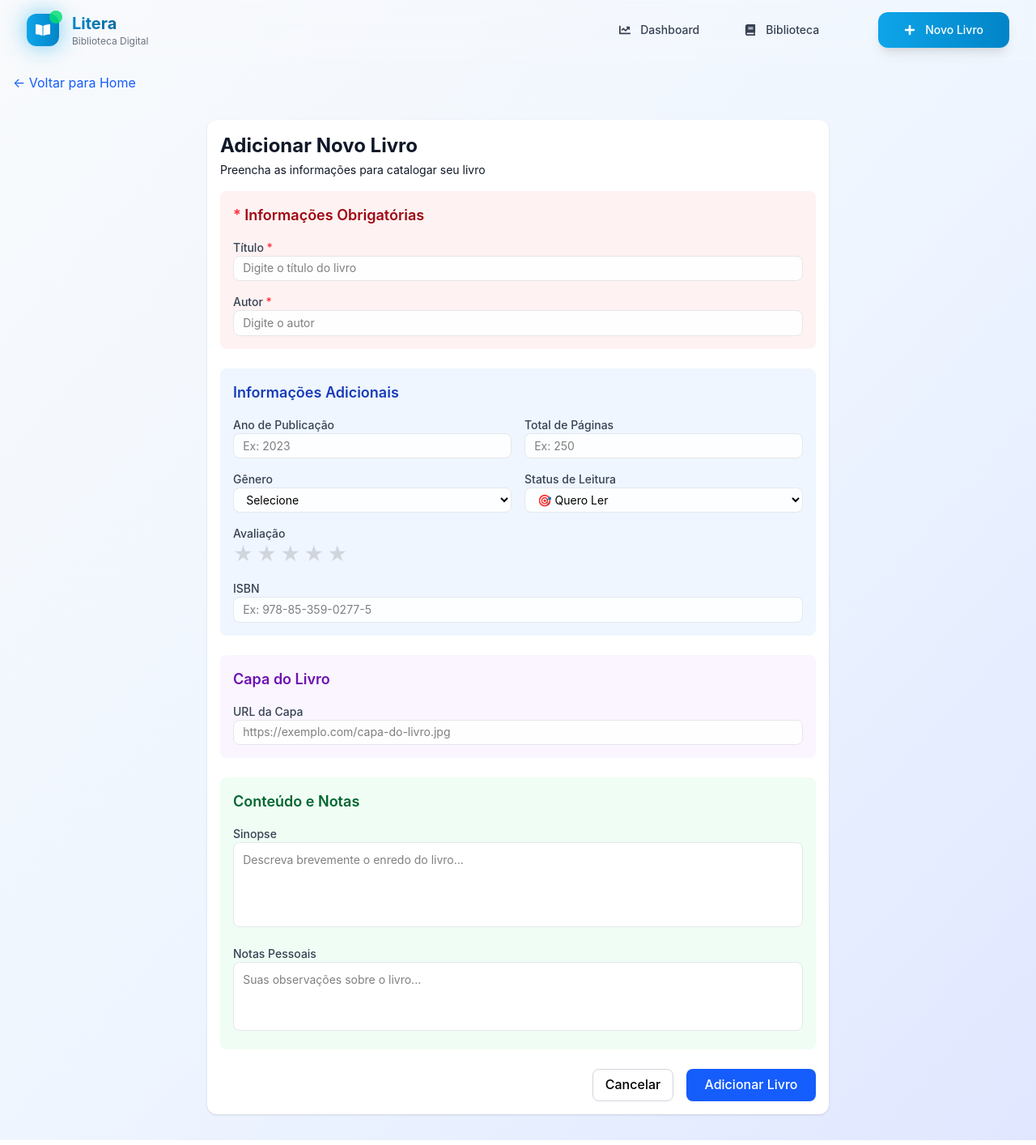
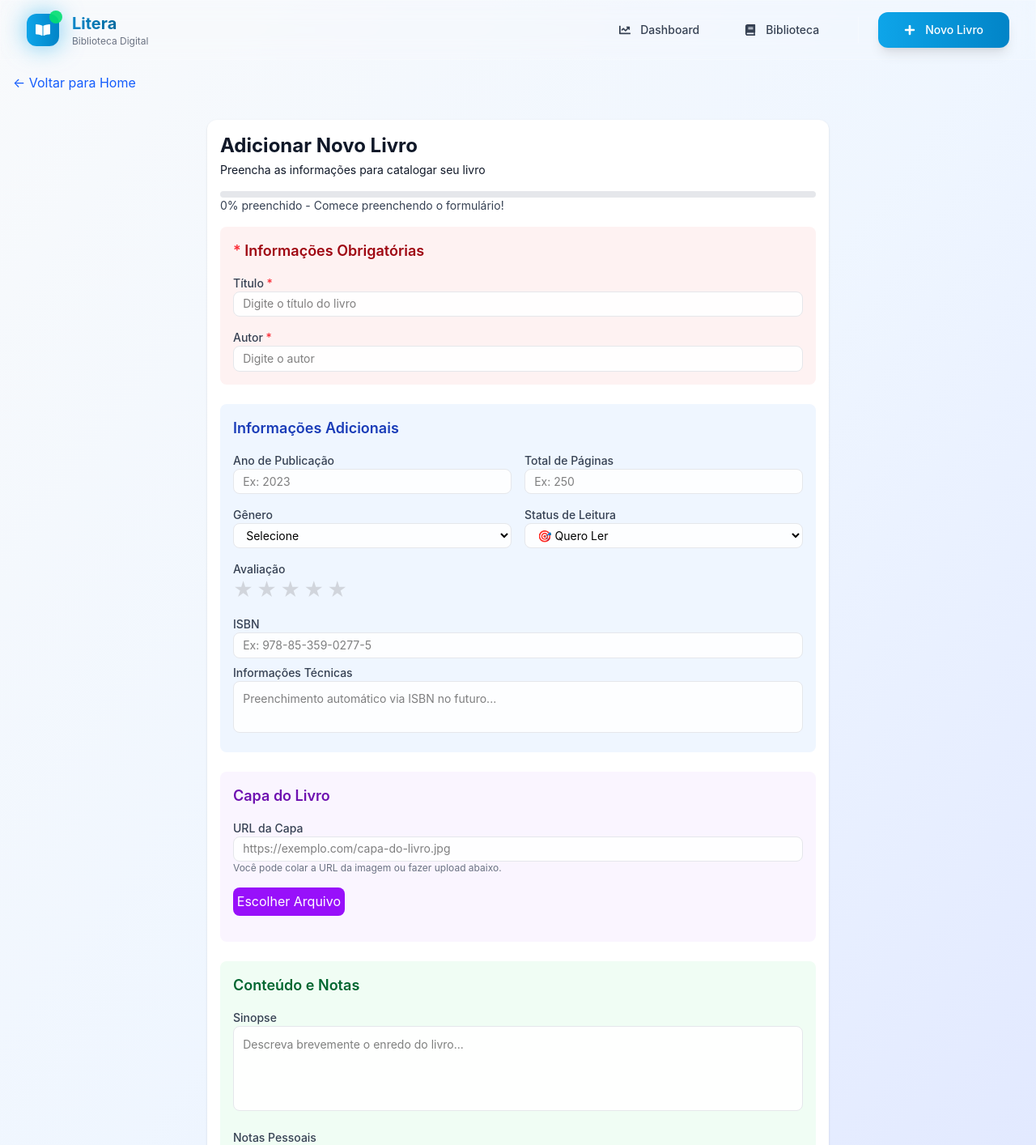
Before and after one commit to RenataARocha/Litera, a Next.js app: page /books/new in a window 1280 px wide. Shown: the top 1414 px of the page at 81% size. Built offline with nearby package versions, Linux system fonts and the light colour scheme.

Commit message:
feat: barra de progresso interativa e botão estilizado no upload da capa

```diff
--- a/src/app/books/new/page.tsx
+++ b/src/app/books/new/page.tsx
@@ -19,6 +19,7 @@
     isbn: '',
     description: '',
     notes: '',
+    techInfo: '',
   });
 
   const handleChange = (
@@ -43,6 +44,35 @@
     router.push('/books');
   };
 
+  // Calcula progresso do formulário
+  const progress = () => {
+    let filled = 0;
+    if (formData.title) filled += 1;
+    if (formData.author) filled += 1;
+    if (formData.year) filled += 1;
+    if (formData.pages) filled += 1;
+    if (formData.genre) filled += 1;
+    if (formData.cover) filled += 1;
+    return Math.floor((filled / 6) * 100);
+  };
+
+  // Mensagem motivadora
+  const progressMessage = () => {
+    const p = progress();
+    if (p === 0) return 'Comece preenchendo o formulário!';
+    if (p <= 40) return 'Você está indo bem!';
+    if (p <= 80) return 'Quase lá!';
+    return 'Uau! Formulário quase completo!';
+  };
+
+  // Cor da barra de progresso
+  const progressColor = () => {
+    const p = progress();
+    if (p <= 40) return 'bg-red-500';
+    if (p <= 80) return 'bg-yellow-400';
+    return 'bg-blue-600';
+  };
+
   return (
     <div>
       {/* Botão Voltar para Home */}
@@ -54,6 +84,7 @@
           ← Voltar para Home
         </button>
       </div>
+
       <div className="flex items-center justify-center min-h-screen" style={{ margin: '2rem' }}>
         <div className="max-w-3xl w-full p-4 bg-white rounded-xl shadow" style={{ margin: 'auto', padding: '1rem', boxSizing: 'border-box' }}>
           {/* Header */}
@@ -62,6 +93,14 @@
               Adicionar Novo Livro
             </h1>
             <p className="text-sm text-gray-900">Preencha as informações para catalogar seu livro</p>
+          </div>
+
+          {/* Barra de progresso */}
+          <div className="mb-4">
+            <div className="w-full bg-gray-200 rounded-full h-2 mb-1" role="progressbar" aria-valuenow={progress()} aria-valuemin={0} aria-valuemax={100}>
+              <div className={`${progressColor()} h-2 rounded-full transition-all duration-500`} style={{ width: `${progress()}%` }} />
+            </div>
+            <p className="text-sm text-gray-700" style={{ marginBottom: '1rem' }}>{progress()}% preenchido - {progressMessage()}</p>
           </div>
 
           <form
@@ -217,7 +256,7 @@
                 </div>
               </div>
 
-              {/* ISBN */}
+              {/* ISBN e Informações Técnicas */}
               <div style={{ marginTop: '1rem' }}>
                 <label className="block text-sm font-medium text-gray-700 mb-1">ISBN</label>
                 <input
@@ -230,6 +269,20 @@
                   placeholder="Ex: 978-85-359-0277-5"
                 />
               </div>
+
+              <div style={{ marginTop: '0.5rem' }}>
+                <label className="block text-sm font-medium text-gray-700 mb-1">Informações Técnicas</label>
+                <textarea
+                  name="techInfo"
+                  value={formData.techInfo}
+                  onChange={handleChange}
+                  rows={2}
+                  className="w-full px-3 py-2 text-sm border bg-white/90 border-gray-200 rounded-lg focus:outline-none focus:ring-2 focus:ring-blue-500 focus:border-transparent resize-none"
+                  style={{ padding: '0.7rem' }}
+                  placeholder="Preenchimento automático via ISBN no futuro..."
+                  readOnly
+                />
+              </div>
             </div>
 
             {/* Capa */}
@@ -237,31 +290,63 @@
               <h3 className="text-lg font-semibold text-purple-800" style={{ marginBottom: '1rem' }}>
                 Capa do Livro
               </h3>
-              <div>
-                <label className="block text-sm font-medium text-gray-700 mb-1">URL da Capa</label>
+
+              {/* Input de URL */}
+              <div style={{ marginBottom: '1rem' }}>
+                <label htmlFor="cover-url" className="block text-sm font-medium text-gray-700 mb-1">
+                  URL da Capa
+                </label>
                 <input
+                  id="cover-url"
                   name="cover"
                   type="url"
                   value={formData.cover}
                   onChange={handleChange}
                   className="w-full px-3 py-2 text-sm border bg-white/90 border-gray-200 rounded-lg focus:outline-none focus:ring-2 focus:ring-blue-500 focus:border-transparent"
+                  placeholder="https://exemplo.com/capa-do-livro.jpg"
+                  aria-describedby="cover-help"
                   style={{ padding: '0.3rem', paddingLeft: '0.7rem' }}
-                  placeholder="https://exemplo.com/capa-do-livro.jpg"
                 />
+                <p id="cover-help" className="text-xs text-gray-500 mt-1">
+                  Você pode colar a URL da imagem ou fazer upload abaixo.
+                </p>
+              </div>
 
+              {/* Upload com botão estilizado */}
+              <div style={{ marginBottom: '1rem' }}>
+                <label htmlFor="cover-upload" className="cursor-pointer inline-block px-4 py-2 bg-purple-600 text-white rounded-lg hover:bg-purple-500 transition-colors" style={{ padding: '0.3rem' }}>
+                  Escolher Arquivo
+                </label>
+                <input
+                  id="cover-upload"
+                  type="file"
+                  accept="image/*"
+                  onChange={(e) => {
+                    const file = e.target.files?.[0];
+                    if (file) {
+                      const reader = new FileReader();
+                      reader.onloadend = () => {
+                        setFormData({ ...formData, cover: reader.result as string });
+                      };
+                      reader.readAsDataURL(file);
+                    }
+                  }}
+                  className="hidden"
+                />
+              </div>
+
+              {/* Preview */}
               {formData.cover && (
-                  <div className="flex justify-center mt-4">
+                <div className="flex justify-center mt-4" aria-live="polite">
                   <Image
                     src={formData.cover}
-                      alt="Capa do livro"
+                    alt={`Capa do livro: ${formData.title || "Pré-visualização"}`}
                     width={128}
                     height={192}
                     className="object-cover rounded-lg border"
-                      style={{ margin: '1rem 0' }}
                   />
                 </div>
               )}
-              </div>
             </div>
 
             {/* Sinopse e Notas */}
@@ -281,7 +366,6 @@
                   placeholder="Descreva brevemente o enredo do livro..."
                 />
               </div>
-
               <div>
                 <label className="block text-sm font-medium text-gray-700 mb-1">Notas Pessoais</label>
                 <textarea
@@ -302,7 +386,6 @@
                 type="button"
                 onClick={() => router.back()}
                 className="border border-gray-300 rounded-lg w-25 h-10 hover:bg-gray-100 font-medium cursor-pointer transition-colors"
-
               >
                 Cancelar
               </button>
```
Lines whose indentation alone changed are shown as unchanged.
